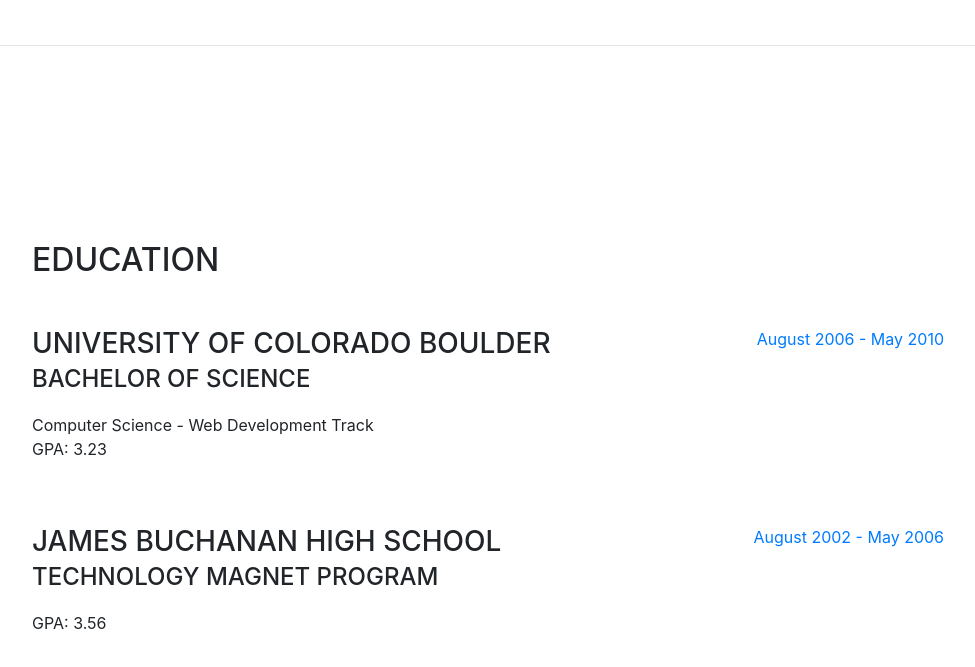
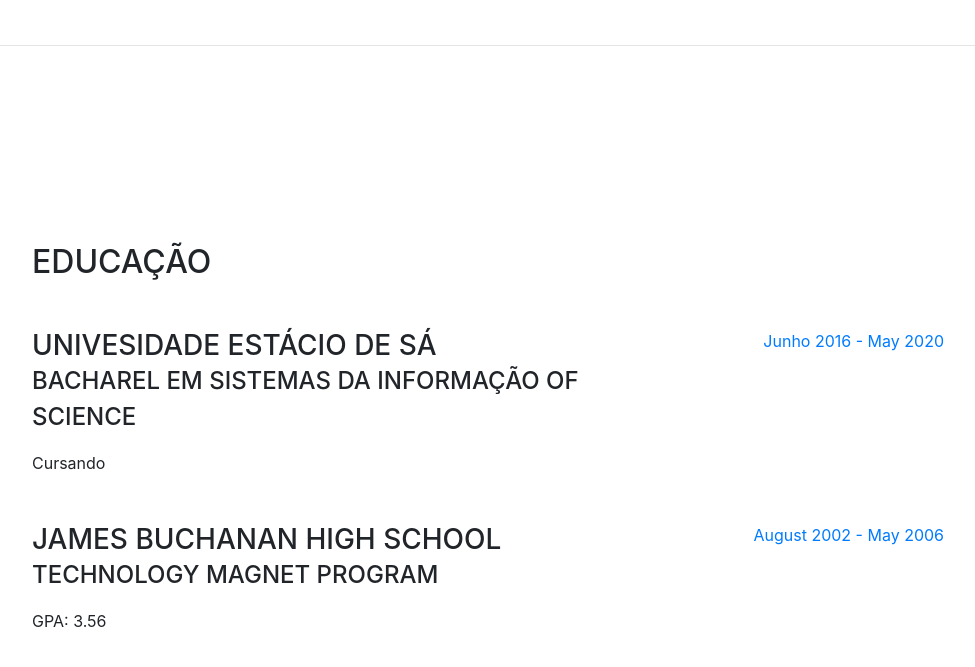
Before and after one commit to Crist0pher/Cristopher.github.io, a website with bundled scripts: page index.html in a window 1280 px wide. Shown: the part 1849-2516 px from the top of the page, without its empty margins (288-1263 px from the left). Built offline with nearby package versions, Linux system fonts and the light colour scheme; a web font is replaced by a local one.

Commit message:
Enclusão da Graduação

```diff
--- a/index.html
+++ b/index.html
@@ -145,17 +145,16 @@
 
       <section class="resume-section p-3 p-lg-5 d-flex flex-column" id="education">
         <div class="my-auto">
-          <h2 class="mb-5">Education</h2>
+          <h2 class="mb-5">Educação</h2>
 
           <div class="resume-item d-flex flex-column flex-md-row mb-5">
             <div class="resume-content mr-auto">
-              <h3 class="mb-0">University of Colorado Boulder</h3>
-              <div class="subheading mb-3">Bachelor of Science</div>
-              <div>Computer Science - Web Development Track</div>
-              <p>GPA: 3.23</p>
+              <h3 class="mb-0">Univesidade Estácio de Sá</h3>
+              <div class="subheading mb-3">Bacharel em sistemas da informação of Science</div>
+              <div>Cursando</div>
             </div>
             <div class="resume-date text-md-right">
-              <span class="text-primary">August 2006 - May 2010</span>
+              <span class="text-primary">Junho 2016 - May 2020</span>
             </div>
           </div>
 
```
